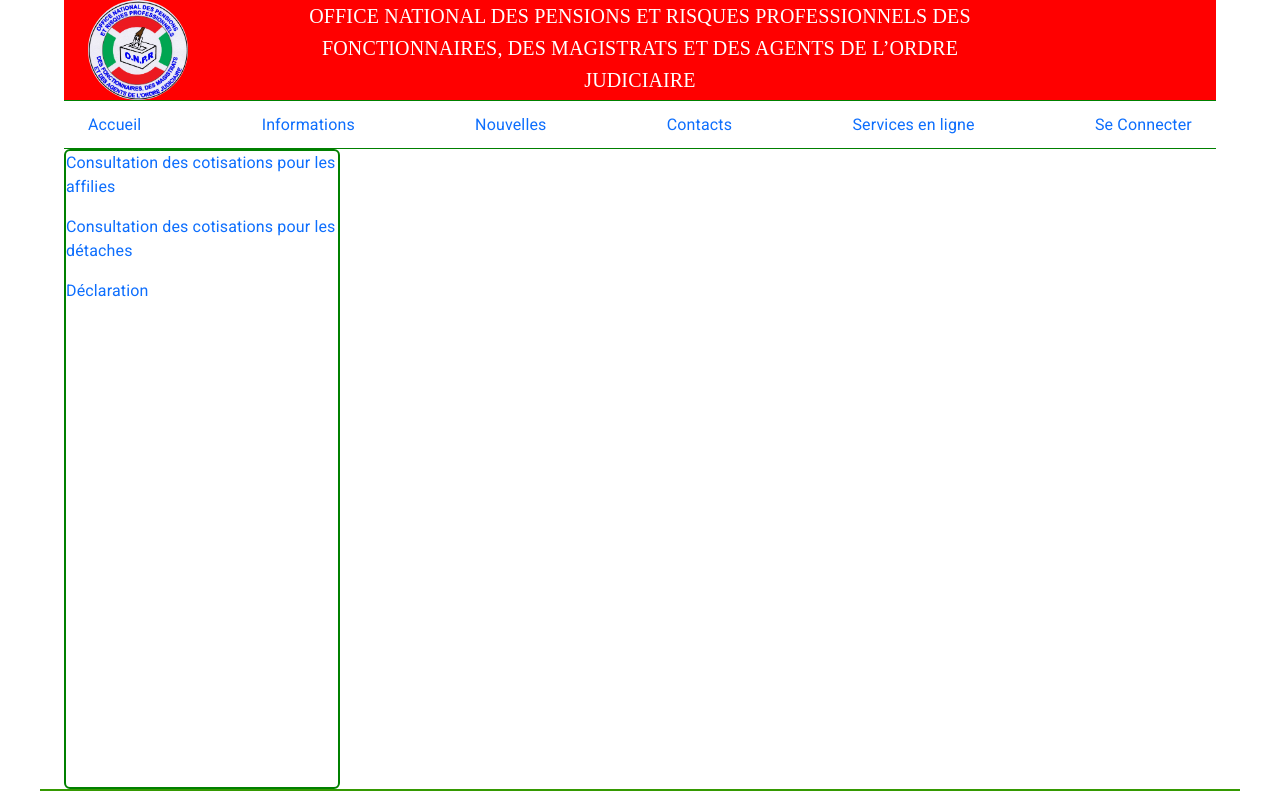
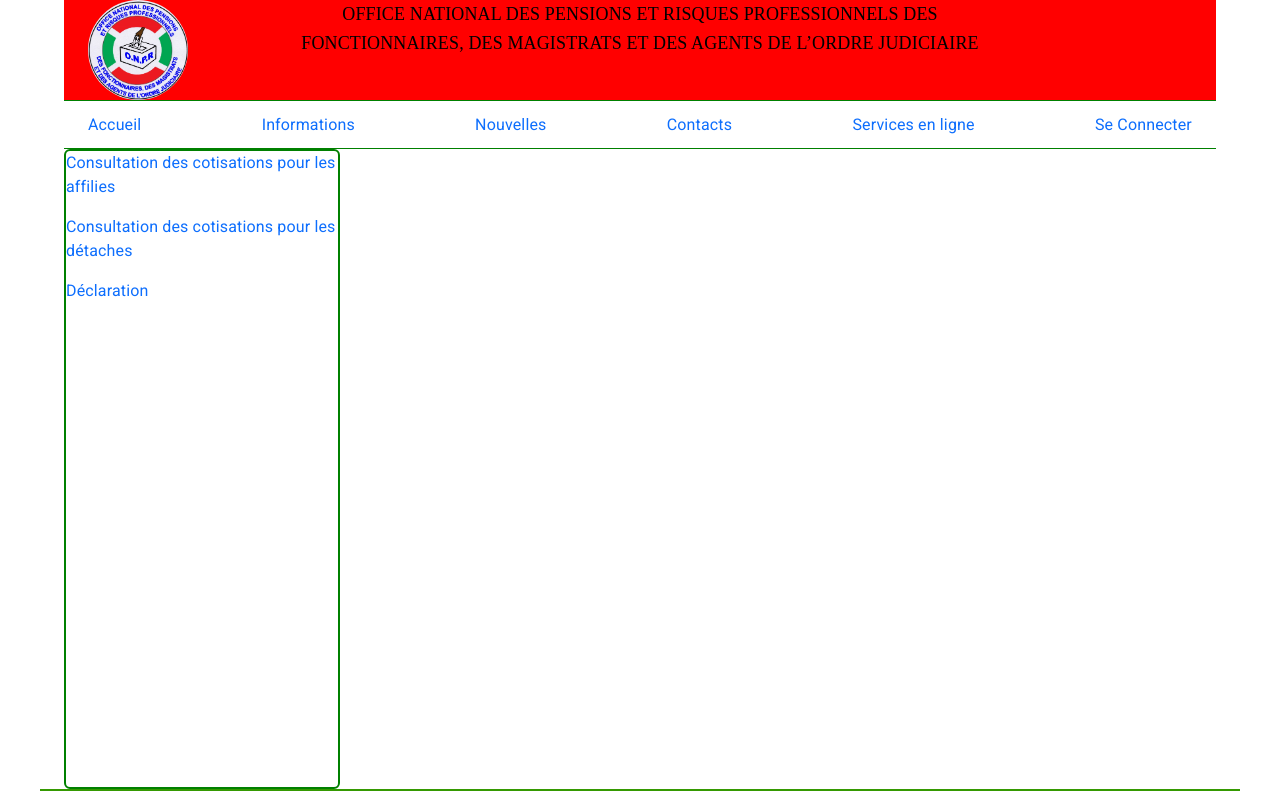
Before and after one commit to Jean-Lionel/onpr-react, a React (Create React App) app: page /detail in a window 1280 px wide. Shown: the top 791 px of the page. Built offline with nearby package versions, Linux system fonts and the light colour scheme.

Commit message:
review header

```diff
--- a/src/blog/Header.js
+++ b/src/blog/Header.js
@@ -29,23 +29,19 @@ function Header(props) {
           <Avatar
             alt="Logo de ONPR"
             src={logo}
-            sx={{ width: { md: "100px", sx:"25px" }, height: { md: "100px", sx:"25px" } }}
+            sx={{ width: { md: "100px", sx:"30px" }, height: { md: "100px", sx:"30px" } }}
           />
 
           </Grid>
           <Grid item md={8} xs={ 10}>
             <Typography variant="h6" sx={{
               fontFamily: "cascadia",
-          }} color="white" >
+              fontSize: { md: "18px", xs:"10px" }
+          }} color="black" >
            OFFICE NATIONAL DES PENSIONS ET RISQUES PROFESSIONNELS DES <br />
            FONCTIONNAIRES, DES MAGISTRATS ET DES AGENTS DE L’ORDRE JUDICIAIRE
           </Typography>
           </Grid>
-          <Grid item xs={2}>
-
-
-          </Grid>
-
       </Grid>
 
       </Toolbar>
--- a/src/index.js
+++ b/src/index.js
@@ -5,7 +5,8 @@ import App from './App';
 import Popper from 'popper.js'; */
 
 import axios from 'axios';
-axios.defaults.baseURL = 'http://localhost:8000/api';
+//axios.defaults.baseURL = 'http://localhost:8000/api';
+axios.defaults.baseURL = 'http://192.168.24.107:8000/api';
 //axios.defaults.baseURL = 'https://onprapi.herokuapp.com/api';
 axios.defaults.headers.common['Authorization'] = 'AUTH TOKEN';
 axios.defaults.headers.post['Content-Type'] = 'application/json';
```
